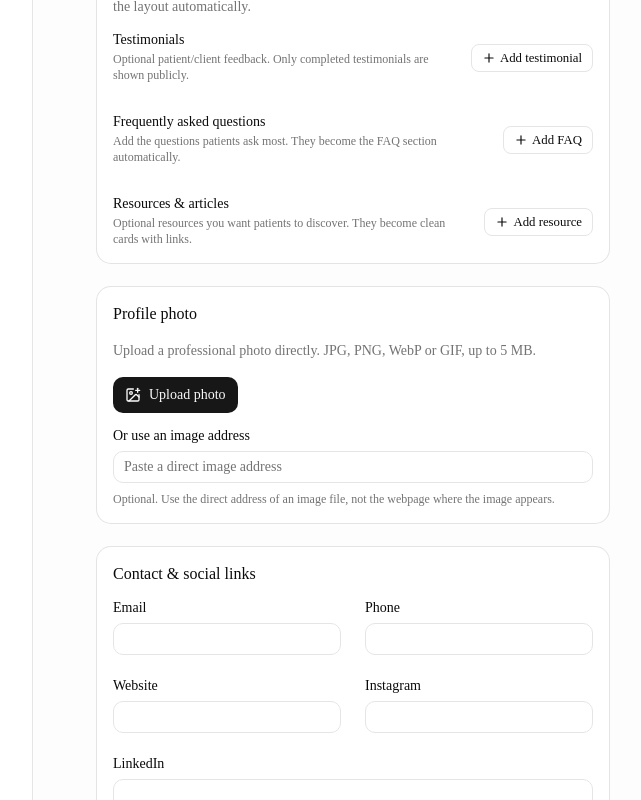
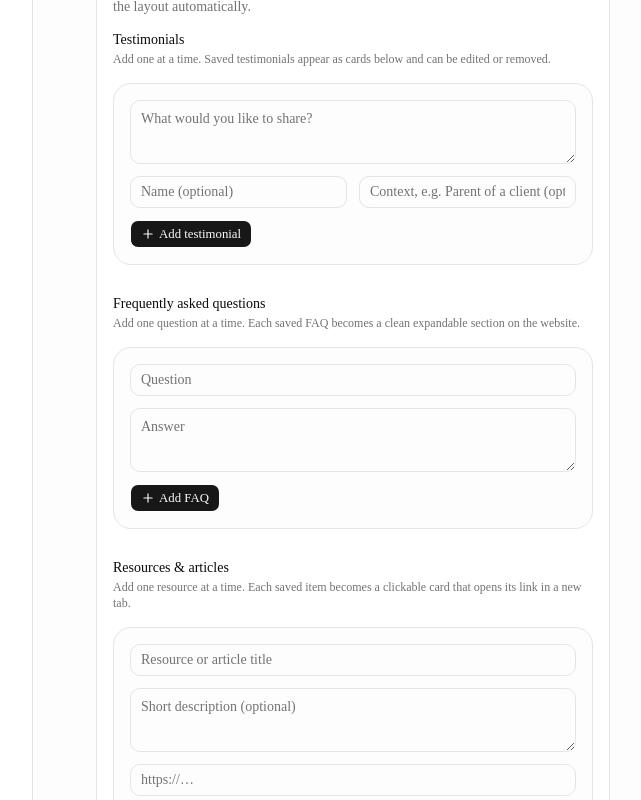
Before and after one commit to Praisepaul/MySLP, a Next.js app: page /admin/profile in a window 1280 px wide. Shown: the part 3060-3860 px from the top of the page, without its empty margins (223-864 px from the left). Built offline with nearby package versions, Linux system fonts and the light colour scheme; no server answers.

Commit message:
feat: make profile content entries quick-add and editable

```diff
--- a/components/admin/profile/profile-content-fields.tsx
+++ b/components/admin/profile/profile-content-fields.tsx
@@ -1,26 +1,36 @@
 "use client";
 
-import { Plus, Trash2 } from "lucide-react";
+import { Pencil, Plus, Trash2, X } from "lucide-react";
 import { Button } from "@/components/ui/button";
 import { Input } from "@/components/ui/input";
 import { Label } from "@/components/ui/label";
 import { Textarea } from "@/components/ui/textarea";
 import type { ProfileFaqItem, ProfileResource, ProfileTestimonial } from "@/lib/cms/site-settings-repository";
 
+type EntryState<T> = { draft: T; editingIndex: number | null };
+
 export function ProfileTestimonialsField({ value, onChange }: { value: ProfileTestimonial[]; onChange: (value: ProfileTestimonial[]) => void }) {
-  function add() { onChange([...value, { quote: "", name: "", context: "" }]); }
-  function update(index: number, patch: Partial<ProfileTestimonial>) { onChange(value.map((item, itemIndex) => itemIndex === index ? { ...item, ...patch } : item)); }
-  return <div className="space-y-4"><div className="flex items-center justify-between gap-4"><div><Label>Testimonials</Label><p className="mt-1 text-xs text-muted-foreground">Optional patient/client feedback. Only completed testimonials are shown publicly.</p></div><Button type="button" variant="outline" size="sm" onClick={add}><Plus /> Add testimonial</Button></div>{value.map((item, index) => <div key={index} className="space-y-3 rounded-2xl border p-4"><Textarea value={item.quote} onChange={(event) => update(index, { quote: event.target.value })} placeholder="What would you like to share?" maxLength={2000} /><div className="grid gap-3 sm:grid-cols-2"><Input value={item.name} onChange={(event) => update(index, { name: event.target.value })} placeholder="Name (optional)" maxLength={200} /><Input value={item.context} onChange={(event) => update(index, { context: event.target.value })} placeholder="Context, e.g. Parent of a client (optional)" maxLength={300} /></div><Button type="button" variant="ghost" size="sm" onClick={() => onChange(value.filter((_, itemIndex) => itemIndex !== index))}><Trash2 /> Remove</Button></div>)}</div>;
+  const empty = { quote: "", name: "", context: "" };
+  return <EntryEditor label="Testimonials" description="Add one at a time. Saved testimonials appear as cards below and can be edited or removed." addLabel="Add testimonial" value={value} empty={empty} onChange={onChange} renderDraft={(draft, setDraft) => <div className="grid gap-3"><Textarea value={draft.quote} onChange={(e) => setDraft({ ...draft, quote: e.target.value })} placeholder="What would you like to share?" maxLength={2000} /><div className="grid gap-3 sm:grid-cols-2"><Input value={draft.name} onChange={(e) => setDraft({ ...draft, name: e.target.value })} placeholder="Name (optional)" maxLength={200} /><Input value={draft.context} onChange={(e) => setDraft({ ...draft, context: e.target.value })} placeholder="Context, e.g. Parent of a client (optional)" maxLength={300} /></div></div>} renderSaved={(item) => <><p className="text-sm leading-6">“{item.quote}”</p>{(item.name || item.context) && <p className="mt-2 text-xs text-muted-foreground">{[item.name, item.context].filter(Boolean).join(" · ")}</p>}</>} />;
 }
 
 export function ProfileFaqsField({ value, onChange }: { value: ProfileFaqItem[]; onChange: (value: ProfileFaqItem[]) => void }) {
-  function add() { onChange([...value, { question: "", answer: "" }]); }
-  function update(index: number, patch: Partial<ProfileFaqItem>) { onChange(value.map((item, itemIndex) => itemIndex === index ? { ...item, ...patch } : item)); }
-  return <div className="space-y-4"><div className="flex items-center justify-between gap-4"><div><Label>Frequently asked questions</Label><p className="mt-1 text-xs text-muted-foreground">Add the questions patients ask most. They become the FAQ section automatically.</p></div><Button type="button" variant="outline" size="sm" onClick={add}><Plus /> Add FAQ</Button></div>{value.map((item, index) => <div key={index} className="space-y-3 rounded-2xl border p-4"><Input value={item.question} onChange={(event) => update(index, { question: event.target.value })} placeholder="Question" maxLength={300} /><Textarea value={item.answer} onChange={(event) => update(index, { answer: event.target.value })} placeholder="Answer" maxLength={3000} /><Button type="button" variant="ghost" size="sm" onClick={() => onChange(value.filter((_, itemIndex) => itemIndex !== index))}><Trash2 /> Remove</Button></div>)}</div>;
+  const empty = { question: "", answer: "" };
+  return <EntryEditor label="Frequently asked questions" description="Add one question at a time. Each saved FAQ becomes a clean expandable section on the website." addLabel="Add FAQ" value={value} empty={empty} onChange={onChange} renderDraft={(draft, setDraft) => <div className="grid gap-3"><Input value={draft.question} onChange={(e) => setDraft({ ...draft, question: e.target.value })} placeholder="Question" maxLength={300} /><Textarea value={draft.answer} onChange={(e) => setDraft({ ...draft, answer: e.target.value })} placeholder="Answer" maxLength={3000} /></div>} renderSaved={(item) => <><p className="font-medium">{item.question}</p><p className="mt-2 text-sm leading-6 text-muted-foreground">{item.answer}</p></>} />;
 }
 
 export function ProfileResourcesField({ value, onChange }: { value: ProfileResource[]; onChange: (value: ProfileResource[]) => void }) {
-  function add() { onChange([...value, { title: "", description: "", url: "" }]); }
-  function update(index: number, patch: Partial<ProfileResource>) { onChange(value.map((item, itemIndex) => itemIndex === index ? { ...item, ...patch } : item)); }
-  return <div className="space-y-4"><div className="flex items-center justify-between gap-4"><div><Label>Resources &amp; articles</Label><p className="mt-1 text-xs text-muted-foreground">Optional resources you want patients to discover. They become clean cards with links.</p></div><Button type="button" variant="outline" size="sm" onClick={add}><Plus /> Add resource</Button></div>{value.map((item, index) => <div key={index} className="space-y-3 rounded-2xl border p-4"><Input value={item.title} onChange={(event) => update(index, { title: event.target.value })} placeholder="Resource title" maxLength={200} /><Textarea value={item.description} onChange={(event) => update(index, { description: event.target.value })} placeholder="Short description (optional)" maxLength={1000} /><Input value={item.url} onChange={(event) => update(index, { url: event.target.value })} placeholder="https://… (optional)" maxLength={1000} /><Button type="button" variant="ghost" size="sm" onClick={() => onChange(value.filter((_, itemIndex) => itemIndex !== index))}><Trash2 /> Remove</Button></div>)}</div>;
+  const empty = { title: "", description: "", url: "" };
+  return <EntryEditor label="Resources & articles" description="Add one resource at a time. Each saved item becomes a clickable card that opens its link in a new tab." addLabel="Add resource" value={value} empty={empty} onChange={onChange} renderDraft={(draft, setDraft) => <div className="grid gap-3"><Input value={draft.title} onChange={(e) => setDraft({ ...draft, title: e.target.value })} placeholder="Resource or article title" maxLength={200} /><Textarea value={draft.description} onChange={(e) => setDraft({ ...draft, description: e.target.value })} placeholder="Short description (optional)" maxLength={1000} /><Input value={draft.url} onChange={(e) => setDraft({ ...draft, url: e.target.value })} placeholder="https://…" maxLength={1000} /></div>} renderSaved={(item) => <><p className="font-medium">{item.title}</p>{item.description && <p className="mt-1 text-sm leading-6 text-muted-foreground">{item.description}</p>}{item.url && <p className="mt-2 truncate text-xs text-muted-foreground">{item.url}</p>}</>} />;
 }
+
+function EntryEditor<T extends object>({ label, description, addLabel, value, empty, onChange, renderDraft, renderSaved }: { label: string; description: string; addLabel: string; value: T[]; empty: T; onChange: (value: T[]) => void; renderDraft: (draft: T, setDraft: (draft: T) => void) => React.ReactNode; renderSaved: (item: T) => React.ReactNode }) {
+  const [draft, setDraft] = React.useState<T>(empty);
+  const [editingIndex, setEditingIndex] = React.useState<number | null>(null);
+  function reset() { setDraft({ ...empty }); setEditingIndex(null); }
+  function saveEntry() { const candidate = draft as Record<string, string>; if (!Object.values(candidate).some((item) => item.trim())) return; const next = [...value]; if (editingIndex === null) next.push(draft); else next[editingIndex] = draft; onChange(next); reset(); }
+  function edit(index: number) { setEditingIndex(index); setDraft({ ...value[index] }); }
+  return <div className="space-y-4"><div><Label>{label}</Label><p className="mt-1 text-xs text-muted-foreground">{description}</p></div><div className="rounded-2xl border bg-muted/20 p-4">{renderDraft(draft, setDraft)}<div className="mt-3 flex flex-wrap gap-2"><Button type="button" size="sm" onClick={saveEntry}><Plus /> {editingIndex === null ? addLabel : "Save changes"}</Button>{editingIndex !== null && <Button type="button" size="sm" variant="ghost" onClick={reset}><X /> Cancel</Button>}</div></div>{value.length > 0 && <div className="grid gap-3">{value.map((item, index) => <div key={index} className="rounded-2xl border bg-card p-4"><div className="min-w-0">{renderSaved(item)}</div><div className="mt-3 flex gap-2"><Button type="button" size="sm" variant="outline" onClick={() => edit(index)}><Pencil /> Edit</Button><Button type="button" size="sm" variant="ghost" onClick={() => { if (editingIndex === index) reset(); onChange(value.filter((_, itemIndex) => itemIndex !== index)); }}><Trash2 /> Remove</Button></div></div>)}</div>}</div>;
+}
+
+import * as React from "react";
```
